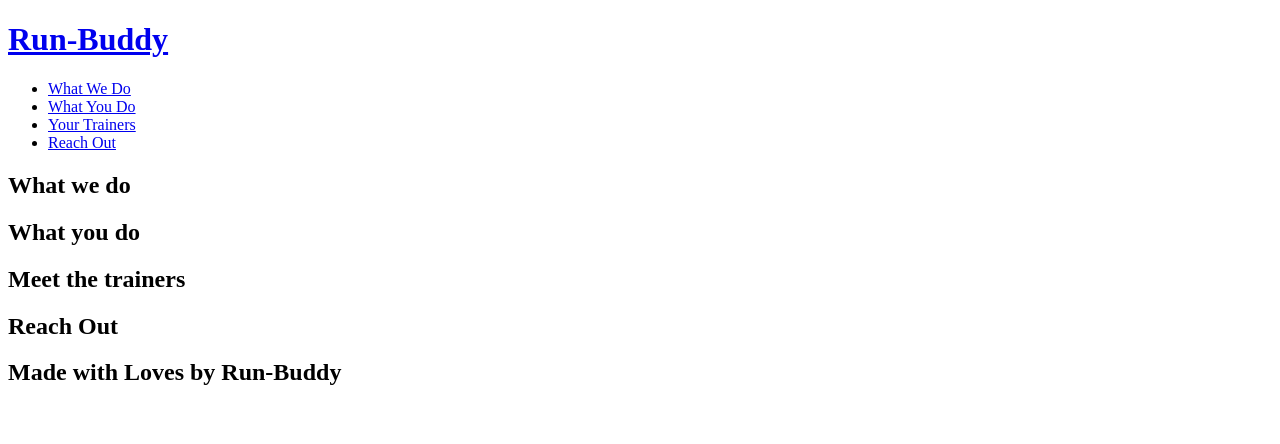
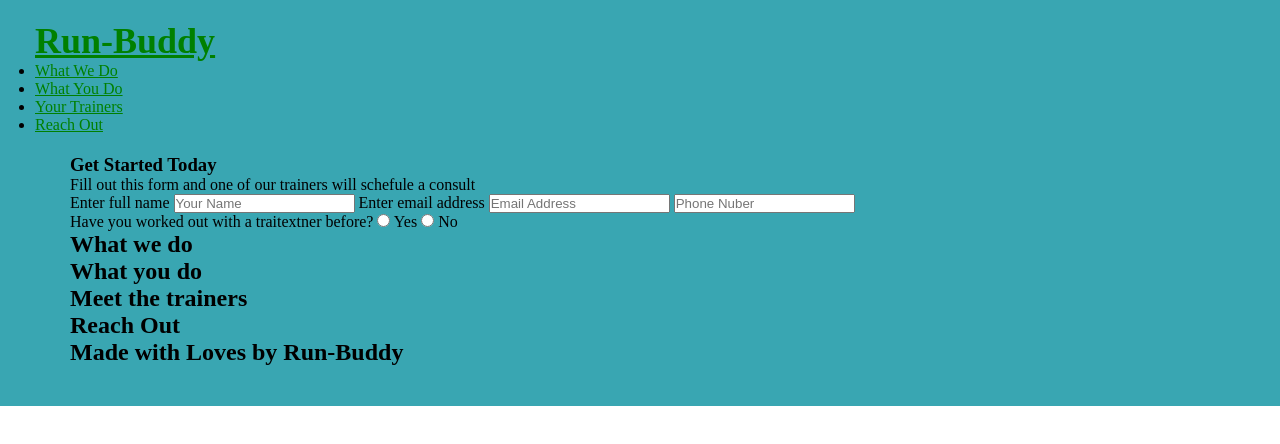
Before and after one commit to ZYT111995/Run-Buddy, a plain HTML site: page Index.html in a window 1280 px wide. Drawn offline with Linux system fonts and the light colour scheme.

Commit message:
first update

```diff
--- a/Index.html
+++ b/Index.html
@@ -4,6 +4,7 @@
     <meta charset="UTF-8">
     <meta name="viewport" content="width=device-width, initial-scale=1.0">
     <title>RUN BUDDEY</title>
+    <link rel="stylesheet" href="./style.css">
 </head>
 <body>
     <!--navigation-->
@@ -31,10 +32,27 @@
 
     <header>
 
-    <!--hero/jumbortron-->
+    <!-- hero/jumbotron -->
     <section>
-    </section>
-<!-- "what we do" section-->
+        <div>
+            <h3>Get Started Today</h3>
+            <p>Fill out this form and one of our trainers will schefule a consult</p>
+            <!-- Add Sign Up "CTA" form element -->
+            <form>
+                <label for="name">Enter full name</label>
+                <input type="text" placeholder="Your Name" name="name" id="name">
+                <label for="email">Enter email address</label>
+                <input type="text" placeholder="Email Address" name="email" id="m">
+                <label for="Enter a telephone nuber"></label>
+                <input type="text" placeholder="Phone Nuber" name="tel" id="tel">
+                <p>
+                    Have you worked out with a traitextner before?
+                    <input type="radio" name="trainer-confirm" id="trainer-confir-yes">
+                    <label for="trainer-yed">Yes</label>
+                    <input type="radio" name="trainer-confir" id="trainer-no">
+                    <label for="trainer-no">No</label>
+                </p>
+<!--"what we do" section-->
  <section><h2>What we do</h2></section>
 
  <!-- "what you do" section-->
--- a/style.css
+++ b/style.css
@@ -1 +1,36 @@
-*{margin: 0;}
+h1{color: red;
+}
+a{color: green;
+}
+
+* * {
+    margin: 0;
+
+    padding: 0;
+    } */
+
+    body {
+
+    /* This is body design */
+
+    font-family: Arial, Helvetica, sans-serif;
+
+    color: #39a6b2;
+
+    }
+
+    header {
+
+    background-color: #39a6b2;
+
+    padding: 20px 35px;
+
+    }
+
+    header h1 {
+
+    color: #fce138;
+    font-weight: bold;
+    font-size: 36px;
+    margin: 0;
+    display: inline;
```
Also changed, not shown: images/hero-bg.jpg (added).
